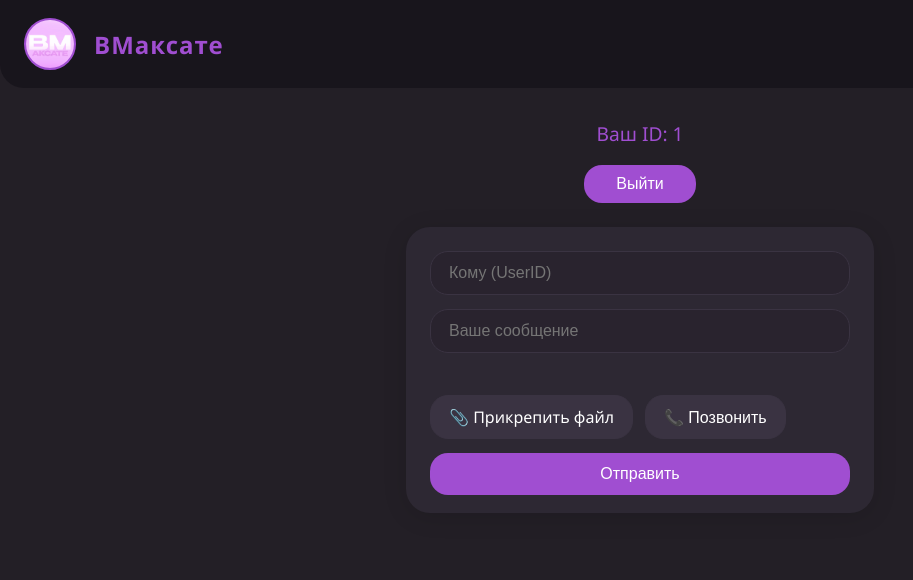
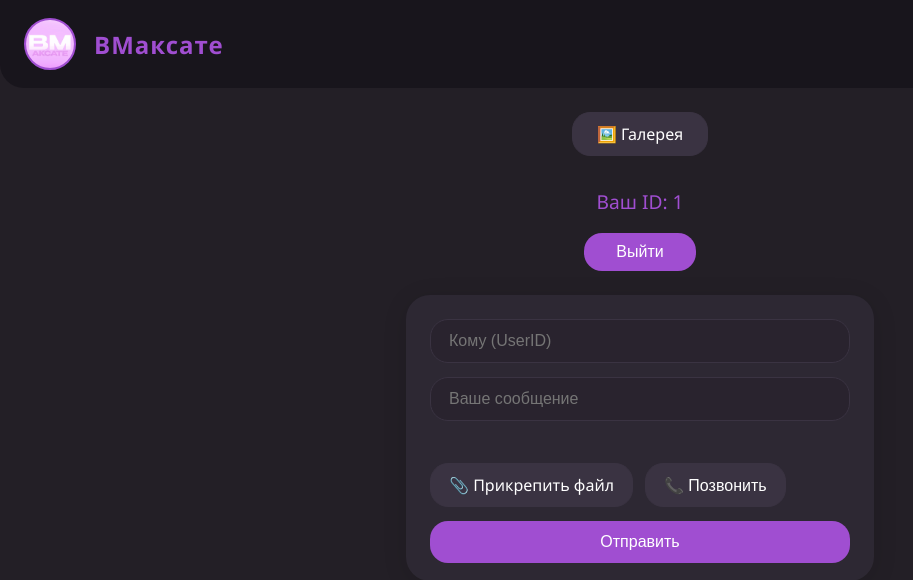
Before and after one commit to Daniil0112357424/web-chat, a Flask app: page /chat in a window 1280 px wide. Shown: the top 580 px of the page, without its empty margins (0-913 px from the left). Run offline with Flask 3, Linux system fonts and the light colour scheme; the visitor is signed in with stand-in values (Sample User, id 1); some libraries are stand-ins or nearby versions.

Commit message:
initial commit

```diff
--- a/templates/chat.html
+++ b/templates/chat.html
@@ -186,6 +186,25 @@
             min-height: 18px;
             display: block;
         }
+        .gallery-link-block {
+            text-align: center;
+            margin-bottom: 18px;
+        }
+        .gallery-link-btn {
+            display: inline-block;
+            background: #3a3342;
+            color: #fff;
+            border-radius: 18px;
+            padding: 10px 24px;
+            text-decoration: none;
+            font-size: 1rem;
+            border: 1.5px solid #3a3342;
+            transition: background 0.2s, border-color 0.2s;
+        }
+        .gallery-link-btn:hover {
+            background: #a04ed1;
+            border-color: #a04ed1;
+        }
         button {
             background: #a04ed1;
             color: #fff;
@@ -258,6 +277,9 @@
     <div class="header-bar">
         <img src="{{ url_for('static', filename='icon.jpeg') }}" alt="Лого">
         <span class="header-title">ВМаксате</span>
+    </div>
+    <div class="gallery-link-block">
+        <a href="/gallery" class="gallery-link-btn">🖼️ Галерея</a>
     </div>
     <div class="user-id-block">
         <div class="user-id-text">Ваш ID: {{ user_id }}</div>
```
